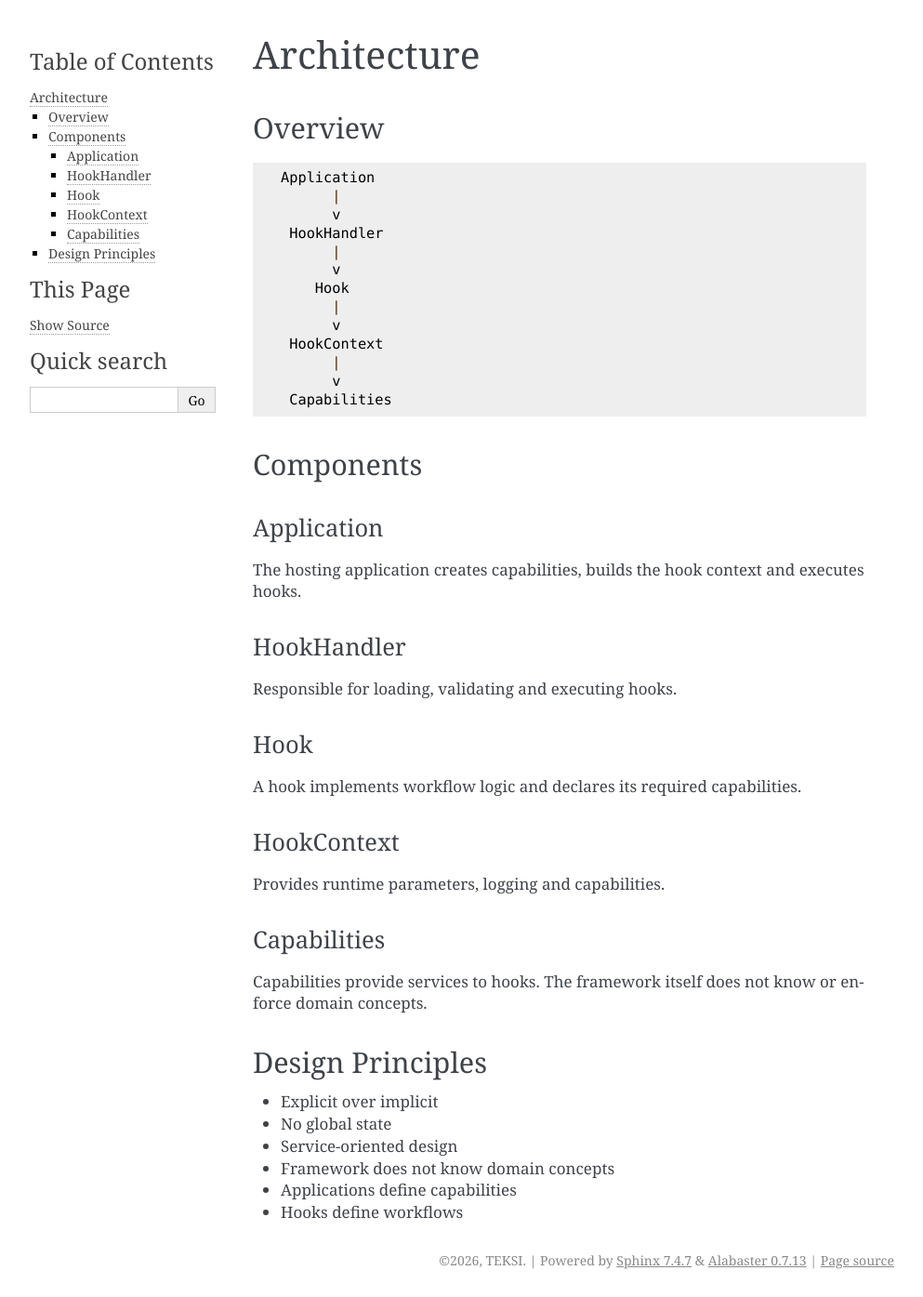
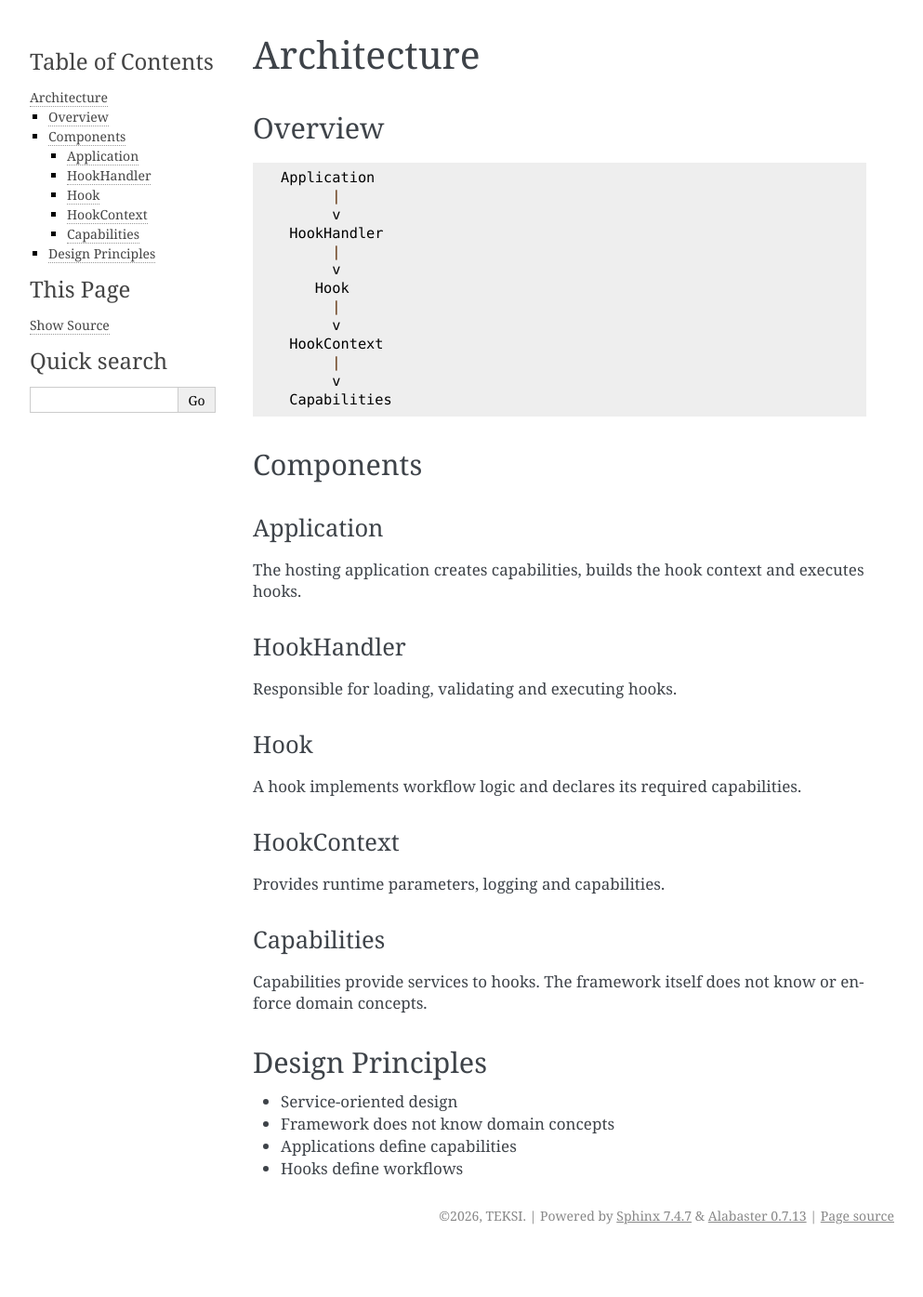
Before and after one commit to cymed/teksi_hooks, a Sphinx documentation site: the page built from docs/architecture.rst, in a window 1280 px wide. Shown: the whole page at 93% size, without its empty margins (148-1141 px from the left). Built offline with Sphinx 7.4.7, drawn with Linux system fonts in a browser that asks for light colours; pages that are not in the unit, such as notebooks, are missing from menus; after the commit the page ends 1347 px from its top, so only the background shows below that.

Commit message:
Update architecture.rst

```diff
--- a/docs/architecture.rst
+++ b/docs/architecture.rst
@@ -51,8 +51,6 @@ Capabilities provide services to hooks. The framework itself does not know or en
 Design Principles
 -----------------
 
-* Explicit over implicit
-* No global state
 * Service-oriented design
 * Framework does not know domain concepts
 * Applications define capabilities
```
